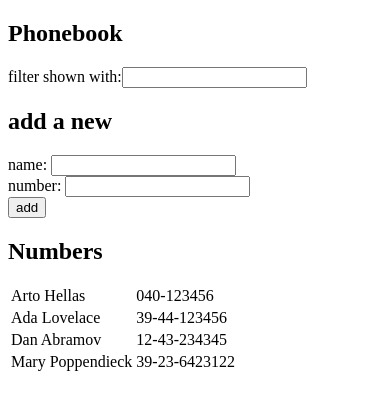
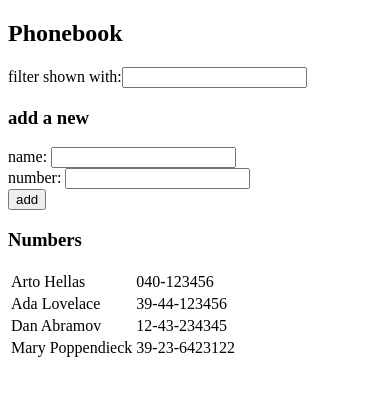
Before and after one commit to gzavvo/fullstackopen, a React (Create React App) app in the folder part2/phonebook/: page / in a window 390 px wide. Shown: the top 410 px of the page. Built offline with nearby package versions, Linux system fonts and the light colour scheme; the HTML template or start-up script is replaced by a standard one.

Commit message:
2.10: The Phonebook Step5

```diff
--- a/part2/phonebook/src/App.js
+++ b/part2/phonebook/src/App.js
@@ -1,4 +1,7 @@
 import React, { useState } from 'react'
+import Filter from './components/Filter'
+import PersonForm from './components/PersonForm'
+import Persons from './components/Persons'
 
 function App() {
   const [ persons, setPersons ] = useState([
@@ -43,46 +46,23 @@ function App() {
   return (
     <div>
       <h2>Phonebook</h2>
-      <div>
-        filter shown with:
-        <input
-          value={newFilter}
-          onChange={handleFilterChange}
-        />
-      </div>
-      <h2>add a new</h2>
-      <form onSubmit={addPerson} >
-        <div>
-          name: <input
-            value={newName}
-            onChange={handleNameChange}
-          />
-        </div>
-        <div>
-          number: <input
-            value={newNumber}
-            onChange={handleNumberChange}
-          />
-        </div>
-        <div>
-          <button type="submit">add</button>
-        </div>
-      </form>
-      <h2>Numbers</h2>
-      <table>
-        <tbody>
-          {
-            persons
-              .filter(person => person.name.toLowerCase().includes(newFilter.toLowerCase()))
-              .map(person => {
-                return <tr key={person.name}>
-                  <td>{person.name}</td>
-                  <td>{person.number}</td>
-                </tr>
-            })
-          }
-        </tbody>
-      </table>
+      <Filter
+        newFilter={newFilter}
+        handleFilterChange={handleFilterChange}
+      />
+      <h3>add a new</h3>
+      <PersonForm
+        addPerson={addPerson}
+        newName={newName}
+        handleNameChange={handleNameChange}
+        newNumber={newNumber}
+        handleNumberChange={handleNumberChange}
+      />
+      <h3>Numbers</h3>
+      <Persons
+        persons={persons}
+        newFilter={newFilter}
+      />
     </div>
   );
 }
--- /dev/null
+++ b/part2/phonebook/src/components/Filter.js
@@ -0,0 +1,15 @@
+import React from 'react'
+
+const Filter = ({ newFilter, handleFilterChange }) => {
+  return (
+    <div>
+      filter shown with:
+      <input
+        value={newFilter}
+        onChange={handleFilterChange}
+      />
+    </div>
+  )
+}
+
+export default Filter
--- /dev/null
+++ b/part2/phonebook/src/components/Person.js
@@ -0,0 +1,10 @@
+const Person = ({ person }) => {
+  return (
+    <tr key={person.name}>
+      <td>{person.name}</td>
+      <td>{person.number}</td>
+    </tr>
+  )
+}
+
+export default Person
--- /dev/null
+++ b/part2/phonebook/src/components/PersonForm.js
@@ -0,0 +1,25 @@
+import React from 'react'
+
+const PersonForm = (props) => {
+  return (
+      <form onSubmit={props.addPerson} >
+        <div>
+          name: <input
+            value={props.newName}
+            onChange={props.handleNameChange}
+          />
+        </div>
+        <div>
+          number: <input
+            value={props.newNumber}
+            onChange={props.handleNumberChange}
+          />
+        </div>
+        <div>
+          <button type="submit">add</button>
+        </div>
+      </form>
+  )
+}
+
+export default PersonForm
--- /dev/null
+++ b/part2/phonebook/src/components/Persons.js
@@ -0,0 +1,17 @@
+import Person from './Person'
+
+const Persons = ({ persons, newFilter }) => {
+  return (
+    <table>
+      <tbody>
+        {
+          persons
+            .filter(person => person.name.toLowerCase().includes(newFilter.toLowerCase()))
+            .map(person => <Person person={person} />)
+        }
+      </tbody>
+    </table>
+  )
+}
+
+export default Persons
```
Also changed, not shown: 1 other file (tests, documents, lock files or other folders).
